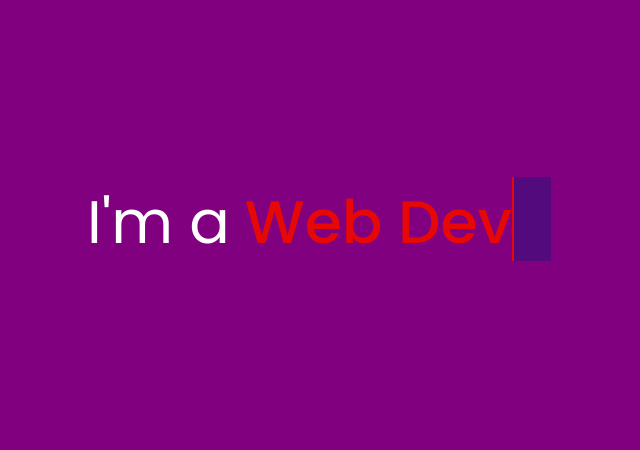
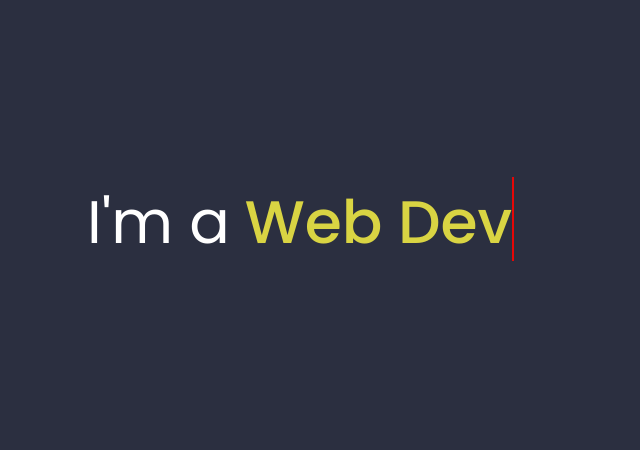
Before and after one commit to satvik-dev/sikkim-final-project, a plain HTML site: page index.html in a window 1280 px wide. Shown: the part 178-628 px from the top of the page, without its empty margins (321-961 px from the left). Drawn offline with Linux system fonts and the light colour scheme.

Commit message:
Update link.css

```diff
--- a/link.css
+++ b/link.css
@@ -22,7 +22,7 @@ justify-content: center;
 
 min-height: 100vh;
 
-background: #800080;
+background:  #2b2f40;
 
 }
 
@@ -58,7 +58,7 @@ overflow: hidden;
 
 list-style: none;
 
-color:   #e60707;
+color:   #d9d443;
 
 font-size: 60px;
 
@@ -104,7 +104,7 @@ height: 100%;
 
 width: 100%;
 
-background: #530a7d;
+background: #2b2f40;
 
 border-left: 2px solid #e60707;
 
```
